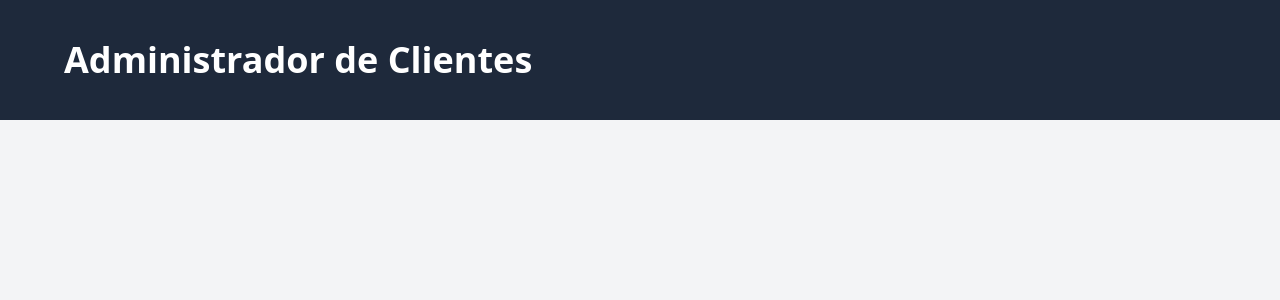
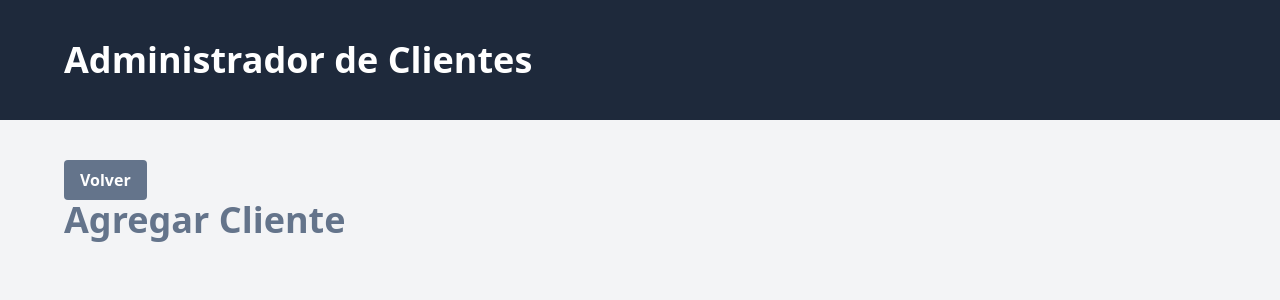
Before and after one commit to andmar001/admin-clientes, a Vue app: page /agregar-cliente in a window 1280 px wide. Shown: the top 300 px of the page. Built offline with nearby package versions, Linux system fonts and the light colour scheme.

Commit message:
ADD Routing

```diff
--- a/src/router/index.js
+++ b/src/router/index.js
@@ -1,12 +1,18 @@
 import { createRouter, createWebHistory } from 'vue-router'
 import Inicio from '../views/ClientesView.vue'
+
 const router = createRouter({
   history: createWebHistory(import.meta.env.BASE_URL),
   routes: [
     {
       path: '/',
-      name: 'home',
+      name: 'inicio',
       component: Inicio
+    },
+    {
+      path: '/agregar-cliente',
+      name: 'agregar-cliente',
+      component: () => import('../views/NuevoClienteView.vue')
     }
   ]
 })
--- a/src/views/ClientesView.vue
+++ b/src/views/ClientesView.vue
@@ -1,9 +1,16 @@
 <script setup>
-
+   import { RouterLink } from 'vue-router';
 </script>
 
 <template>
    <div>
+      <div>
+         <RouterLink :to="{ name:'agregar-cliente'}">
+            <button class="bg-slate-500 hover:bg-slate-600 text-white font-bold py-2 px-4 rounded">
+               Agregar Cliente
+            </button>
+         </RouterLink>
+      </div>
       <h1 class="text-4xl font-extrabold text-slate-500">Clientes</h1>
    </div>
 </template>
--- /dev/null
+++ b/src/views/NuevoClienteView.vue
@@ -0,0 +1,17 @@
+<script setup>
+   import { RouterLink } from 'vue-router';
+
+</script>
+
+<template>
+   <div>
+      <RouterLink :to="{ name:'inicio'}">
+         <button class="bg-slate-500 hover:bg-slate-600 text-white font-bold py-2 px-4 rounded">
+            Volver
+         </button>
+      </RouterLink>
+   </div>
+   <div>
+      <h1 class="text-4xl font-extrabold text-slate-500">Agregar Cliente</h1>
+   </div>
+</template>
```
